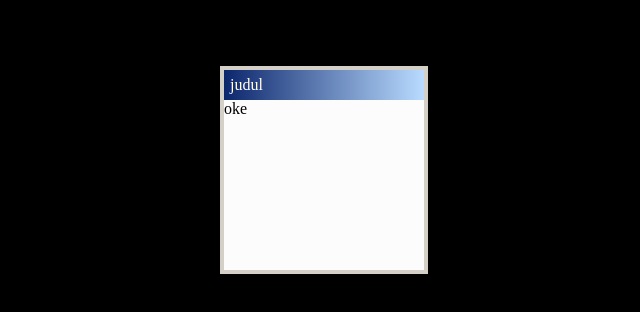
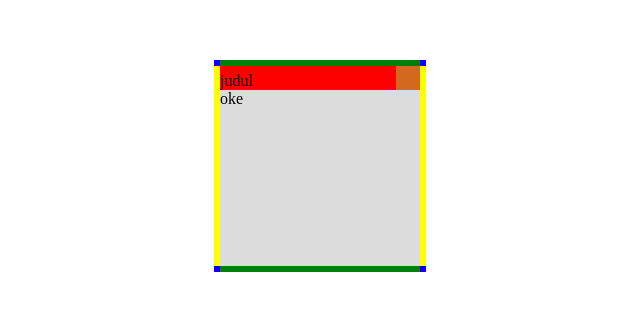
Before and after one commit to andikasujanadi/jendela-js, a plain HTML site: page index.html in a window 1280 px wide. Shown: the part 234-546 px from the top of the page, without its empty margins (320-960 px from the left). Drawn offline with Linux system fonts and the light colour scheme.

Commit message:
add psuedo button

```diff
--- a/index.html
+++ b/index.html
@@ -10,7 +10,7 @@
             width: 100vw;
             height: 100vh;
             overflow: hidden;
-            background: #000;
+            background: #FFF;
         }
         .jendela{
             position: absolute;
@@ -25,6 +25,17 @@
         }
         .jendela .header{
             position: relative;
+            display: flex;
+        }
+
+        .jendela .header .headerButton{
+            position: absolute;
+            background-color: chocolate;
+            height: 100%;
+            width: 24px;
+            top:0;
+            right: 0;
+            cursor: pointer;
         }
         .jendela .topHandle{
             position: absolute;
@@ -215,9 +226,10 @@
     </style>
 </head>
 <body>
-    <div id="w1" class="jendela fixTop jendela-classic">
+    <div id="w1" class="jendela fixTop jendela-debug">
         <div class="header">
             judul
+            <div class="headerButton" onmouseup="console.log('aaa')"></div>
         </div>
         <div class="body">
             oke
@@ -250,6 +262,7 @@
                 element.querySelector(".swHandle").onmousedown = resizeSW;
                 element.querySelector(".seHandle").onmousedown = resizeSE;
                 element.querySelector(".header").onmousedown = dragMouseDown;
+                element.querySelector(".headerButton").onmousedown = preventDrag;
             } else {
                 element.onmousedown = dragMouseDown;
             }
@@ -286,6 +299,10 @@
                 action = 'resize-se';
                 dragMouseDown(e);
             }
+            function preventDrag(e){
+                action = 'dontmove';
+                dragMouseDown(e);
+            }
 
             function dragMouseDown(e) {
                 if(action == 'idle'){
@@ -309,11 +326,13 @@
                     pos3 = e.clientX;
                     pos4 = e.clientY;
                 // set the element's new position:
-                if(action != 'resize-w' && action != 'resize-e'){
-                    element.style.top = (element.offsetTop - pos2) + "px";
-                }
-                if(action != 'resize-n' && action != 'resize-s'){
-                    element.style.left = (element.offsetLeft - pos1) + "px";
+                if(action != 'dontmove'){
+                    if(action != 'resize-w' && action != 'resize-e'){
+                        element.style.top = (element.offsetTop - pos2) + "px";
+                    }
+                    if(action != 'resize-n' && action != 'resize-s'){
+                        element.style.left = (element.offsetLeft - pos1) + "px";
+                    }
                 }
 
                 if(action != 'move'){
```
